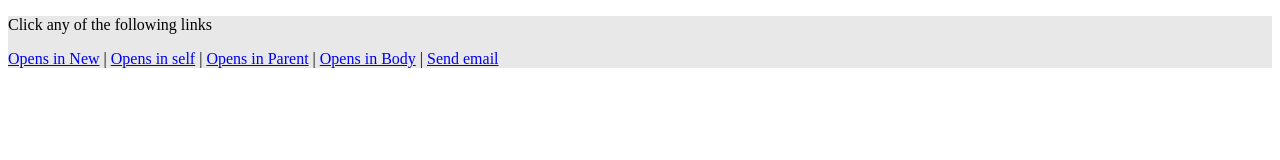
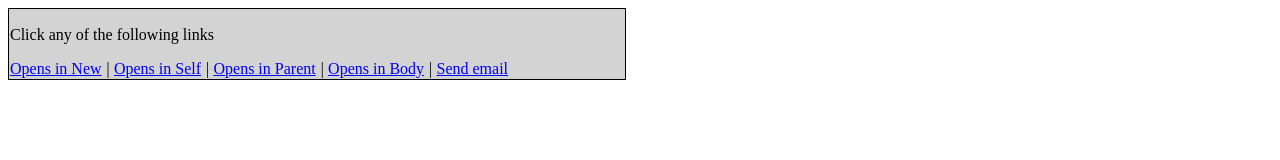
Before and after one commit to rrahulguturii/rahul-mern, a plain HTML site: page HTML-Task3.html in a window 1280 px wide. Drawn offline with Linux system fonts and the light colour scheme.

Commit message:
Update HTML-Task3.html

```diff
--- a/HTML-Task3.html
+++ b/HTML-Task3.html
@@ -4,18 +4,24 @@
     <meta charset="UTF-8">
     <meta name="viewport" content="width=device-width, initial-scale=1.0">
     <title>Document</title>
-    <style>
-        .background-color {
-            background-color: rgb(232, 232, 232);
-            border: 2px;
-            border-color: black;
-        }
-    </style>
 </head>
 <body>
-    <div class="background-color">
-        <p>Click any of the following links</p>
-        <p><a href="#" target="_blank">Opens in New</a> | <a href="#">Opens in self</a> | <a href="#">Opens in Parent</a> | <a href="#">Opens in Body</a> | <a href="#">Send email</a></p>
-    </div>
+    <table border="1" bordercolor="black" style="border-collapse:collapse;">
+        <tr>
+            <td bgcolor="lightgrey">
+                <p>Click any of the following links</p>
+                <a href="https://www.amazon.in/" target="_blank">Opens in New</a>
+                <cite>|</cite>
+                <a href="https://www.amazon.in/">Opens in Self</a>
+                <cite>|</cite>
+                <a href="https://www.amazon.in/" target="_parent">Opens in Parent</a>
+                <cite>|</cite>
+                <a href="https://www.amazon.in/" target="_top">Opens in Body</a>
+                <cite>|</cite>
+                <a href="mailto:">Send email</a>
+                <cite>&nbsp&nbsp&nbsp&nbsp&nbsp&nbsp&nbsp&nbsp&nbsp&nbsp&nbsp&nbsp&nbsp&nbsp&nbsp&nbsp&nbsp&nbsp&nbsp&nbsp&nbsp&nbsp&nbsp&nbsp&nbsp&nbsp&nbsp&nbsp</cite>
+            </td>
+        </tr>
+    </table>
 </body>
 </html>
```
